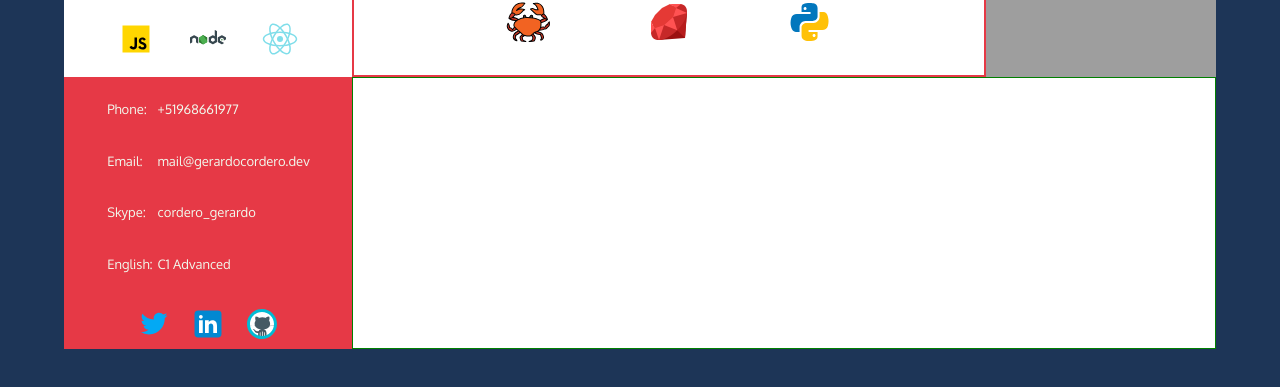
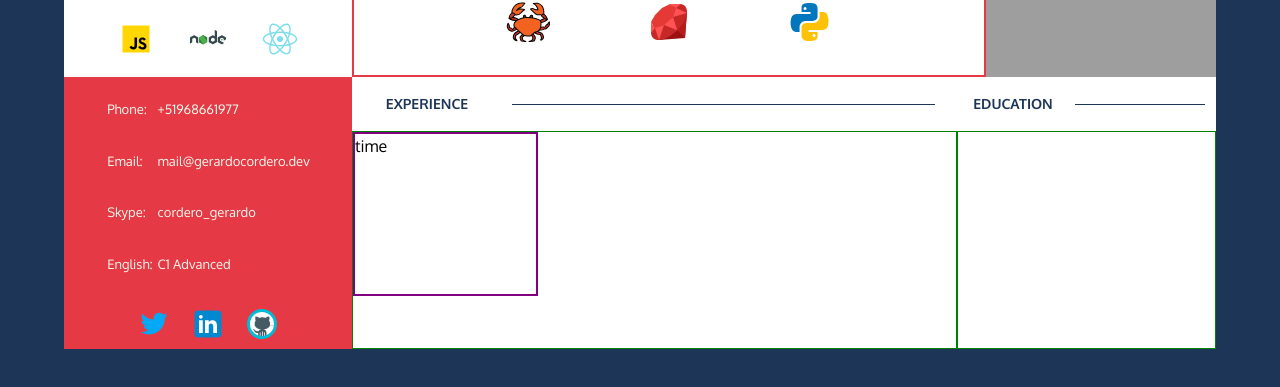
Before and after one commit to corderogerardo/gerardocordero.dev, a React (Create React App) app: page / in a window 1280 px wide. Shown: the part 391-778 px from the top of the page. Built offline with nearby package versions, Linux system fonts and the light colour scheme; grey boxes are pictures that could not be loaded; what styled-media-query would draw is missing.

Commit message:
WIP: Education and Experience

```diff
--- a/src/Components/ResumeComponents/ContactInfo.tsx
+++ b/src/Components/ResumeComponents/ContactInfo.tsx
@@ -22,7 +22,7 @@ function Contact({ info, href, name, className }: ContactProps) {
 };
 
 export const ContactInfo = styled(Contact)`
-  width: 70%;
+  width: 100%;
   display: flex;
   justify-content: space-between;
   margin: 16px 0;
--- a/src/Containers/Landing/Landing.tsx
+++ b/src/Containers/Landing/Landing.tsx
@@ -83,7 +83,7 @@ height: 85%;
 }
 `
 
-const BlogContainer = styled.section`
+const BlogContainer = styled.aside`
   font-family: ${({ theme }) => theme.fontFamily.oxygen};
   display: flex;
   align-items: center;
@@ -113,23 +113,40 @@ const BlogContainer = styled.section`
     }
 `
 
-const ExperienceAndEducation = styled.section`
-  border: 1px solid green;
+const Experience = styled.section`
   width: 100%;
   height: 100%;
   display: flex;
   flex-direction: column;
   .headers{
-    border: 2px solid blue;
     width: 100%;
     height: 20%;
     display: flex;
-    flex-direction: row;
+    flex-direction: column;
+    align-items: center;
+    justify-content: center;
+    h2{
+      font-family: Oxygen;
+      font-style: normal;
+      font-weight: bold;
+      font-size: 14px;
+      line-height: 18px;
+      display: flex;
+      align-items: center;
+      color: #1D3557;
+      padding-left: 2%
+    }
     .experience{
-
-    }
-    .education{
-
+      width: 100%;
+      display: flex;
+      flex-direction: row;
+      justify-content: space-around;
+      align-items: center;
+      span{
+        height: 1px;
+        width: 70%;
+        background-color: ${({ theme }) => theme.colors.bluePrussian};
+      }
     }
   }
   .content{
@@ -138,9 +155,83 @@ const ExperienceAndEducation = styled.section`
     height: 80%;
     display: flex;
     flex-direction: column;
-    .experience
+    .card{
+
+    }
+  }
+`;
+
+const Education = styled.section`
+  width: 100%;
+  height: 100%;
+  display: flex;
+  flex-direction: column;
+  .headers{
+    width: 100%;
+    height: 20%;
+    display: flex;
+    flex-direction: column;
+    align-items: center;
+    justify-content: center;
+    h2{
+      font-family: Oxygen;
+      font-style: normal;
+      font-weight: bold;
+      font-size: 14px;
+      line-height: 18px;
+      display: flex;
+      align-items: center;
+      color: #1D3557;
+      padding-left: 2%
+    }
+    .education{
+      width: 100%;
+      display: flex;
+      flex-direction: row;
+      justify-content: space-around;
+      align-items: center;
+      span{
+        height: 1px;
+        width: 50%;
+        background-color: ${({ theme }) => theme.colors.bluePrussian};
+      }
+    }
+  }
+  .content{
+    border: 1px solid green;
+    width: 100%;
+    height: 80%;
+    display: flex;
+    flex-direction: column;
     .education{
 
+    }
+  }
+`;
+
+const Card = styled.section`
+  width: 185px;
+  height: 164px;
+  border: 2px solid purple;
+  .time{
+    width: 20%;
+    height: 100%;
+    border: 1px solid black;
+  }
+  .content{
+    display: flex;
+    flex-direction: column;
+    justify-content: space-around;
+    align-items: flex-start;
+    h1{
+      width: 100%;
+    }
+    em{
+      content: 'JavaScript Developer';
+      width: 100%;
+    }
+    p{
+      width: 100%;
     }
   }
 
@@ -210,10 +301,13 @@ export default function Landing() {
         </Row>
         <Row height="40%">
           <Col width="25%" background={true}>
-            <ContactInfo href="tel:+51968661977" info="+51968661977" name="Phone" />
-            <ContactInfo href="mailto:mail@gerardocordero.dev?subject = Hiring - Project&body = We are looking for a JavaScript Developer." info="mail@gerardocordero.dev" name="Email" />
-            <ContactInfo href="tel:cordero_gerardo" info="cordero_gerardo" name="Skype" />
-            <ContactInfo href="https://www.efset.org/cert/5P9HC2" info="C1 Advanced" name="English" />
+            <address className="address">
+              <ContactInfo href="tel:+51968661977" info="+51968661977" name="Phone" />
+              <ContactInfo href="mailto:mail@gerardocordero.dev?subject = Hiring - Project&body = We are looking for a JavaScript Developer." info="mail@gerardocordero.dev" name="Email" />
+              <ContactInfo href="tel:cordero_gerardo" info="cordero_gerardo" name="Skype" />
+              <ContactInfo href="https://www.efset.org/cert/5P9HC2" info="C1 Advanced" name="English" />
+            </address>
+
             <div className="contact-info-social">
               <a href="https://twitter.com/gecordero" target="_blank" rel="noreferrer"><Twitter /></a>
               <a href="https://www.linkedin.com/in/corderogerardo/" target="_blank" rel="noreferrer"><Linkedin /></a>
@@ -222,10 +316,34 @@ export default function Landing() {
 
           </Col>
           <Col width="75%">
-            <ExperienceAndEducation>
-
-            </ExperienceAndEducation>
-
+            <Row height="100%">
+              <Col width="70%">
+                <Experience>
+                  <head className="headers">
+                    <div className="experience">
+                      <h2>EXPERIENCE</h2>
+                      <span></span>
+                    </div>
+                  </head>
+                  <section className="content">
+                    <Card>
+                      time
+                    </Card>
+                  </section>
+                </Experience>
+              </Col>
+              <Col width="30%">
+                <Education>
+                  <head className="headers">
+                    <div className="education">
+                      <h2>EDUCATION</h2>
+                      <span></span>
+                    </div>
+                  </head>
+                  <section className="content"></section>
+                </Education>
+              </Col>
+            </Row>
           </Col>
         </Row>
 
--- a/src/Containers/Landing/styles.tsx
+++ b/src/Containers/Landing/styles.tsx
@@ -1,7 +1,7 @@
 import styled from "styled-components";
 import media from "styled-media-query";
 
-const LandingContainer = styled.div`
+const LandingContainer = styled.main`
   display: flex;
   justify-content: center;
   align-items: center;
@@ -10,6 +10,13 @@ const LandingContainer = styled.div`
   width: 100%;
   height: 100%;
   background-color: ${({ theme }) => theme.colors.bluePrussian};
+  .address{
+    all: unset;
+    width: 70%;
+    display: flex;
+    justify-content: space-between;
+    flex-direction: column;
+  }
 `;
 const Title = styled.h1`
   font-size: var(--font-normal);
```
Also changed, not shown: 1 other file (tests, documents, lock files or other folders).
